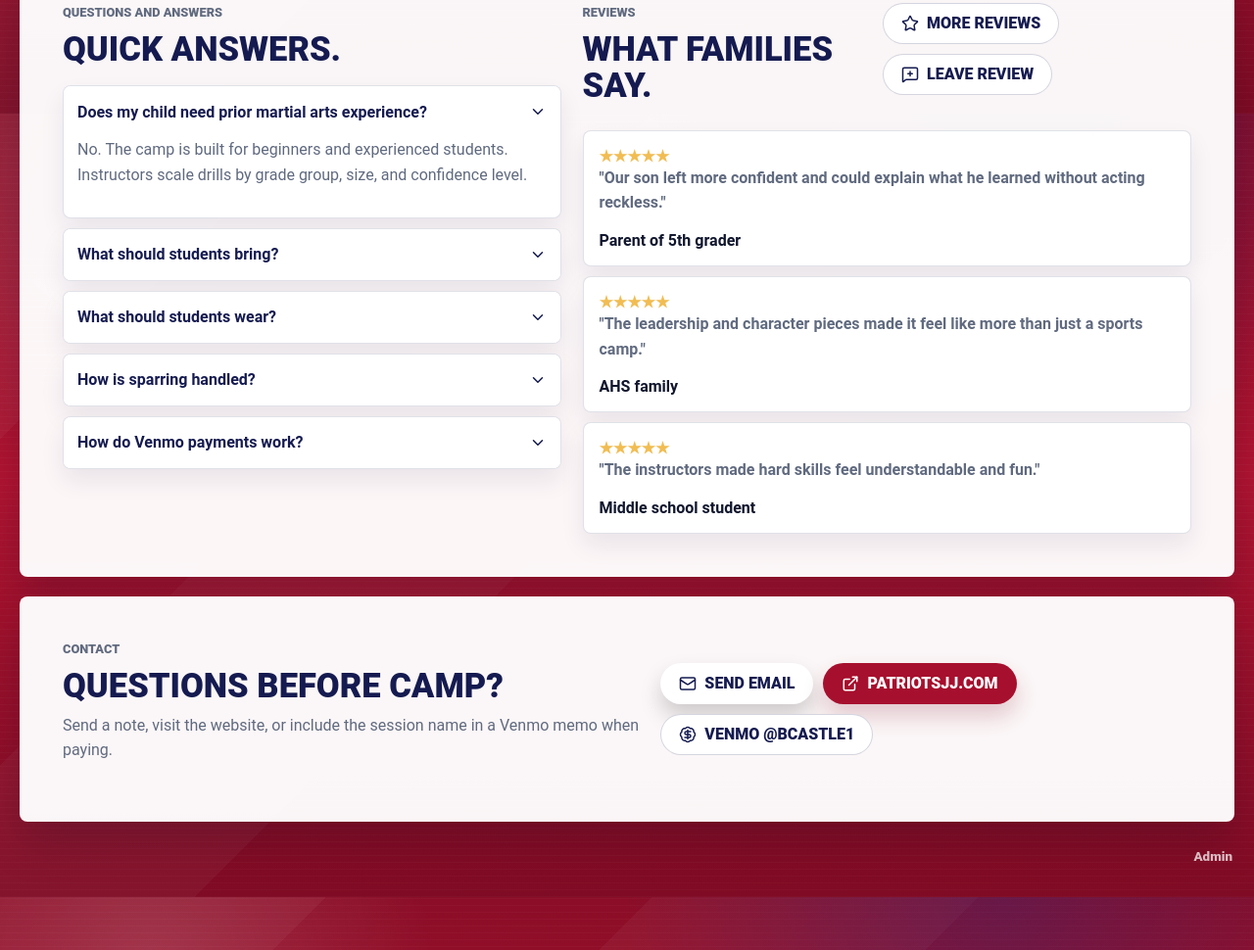
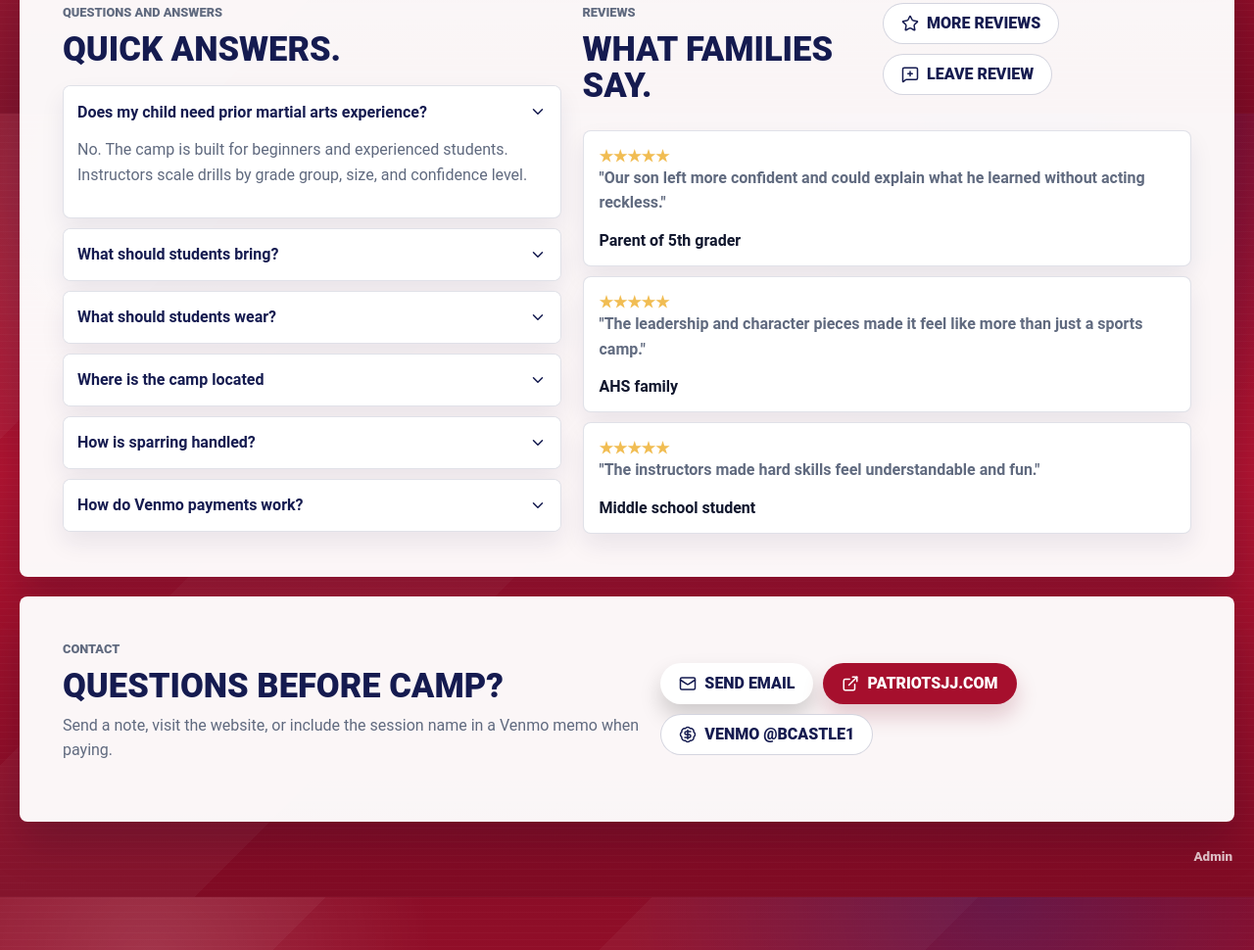
Before and after one commit to bcastle1/patriotjj, a plain HTML site: page index.html in a window 1280 px wide. Shown: the part 5484-6454 px from the top of the page at 98% size. Drawn offline with nearby package versions, Linux system fonts and the light colour scheme.

Commit message:
Add camp location FAQ
Add camp location FAQ

Adds the camp-location Quick Answers item and bumps the app.js cache key so the homepage loads the updated FAQ seed.

```diff
--- a/app.js
+++ b/app.js
@@ -345,6 +345,11 @@ function seedState() {
         answer: "Sweatpants are recommended for mat work because they provide better leg coverage, but athletic shorts can be worn if they are comfortable and allow safe movement."
       },
       {
+        id: "faq-location",
+        question: "Where is the camp located",
+        answer: "The camp is being held in the studio located on the second floor of patriot arena (next to the teacher's lounge), American Heritage, American Fork Campus."
+      },
+      {
         id: "faq-safety",
         question: "How is sparring handled?",
         answer: "The camp emphasizes control, safety, and practical skill. Contact is supervised, age-appropriate, and focused on learning."
--- a/index.html
+++ b/index.html
@@ -770,6 +770,6 @@
     </dialog>
 
     <div class="toast" id="toast" role="status"></div>
-    <script src="app.js?v=20260609-grade-directory"></script>
+    <script src="app.js?v=20260610-camp-location"></script>
   </body>
 </html>
```
